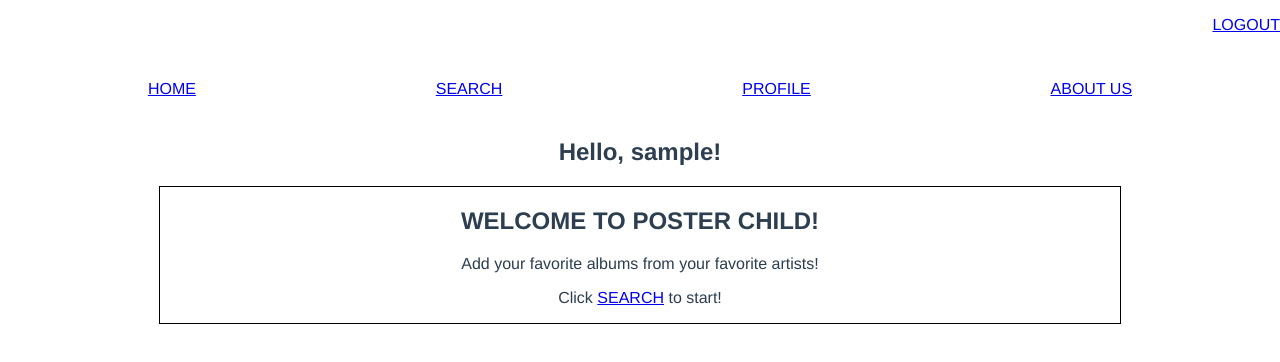
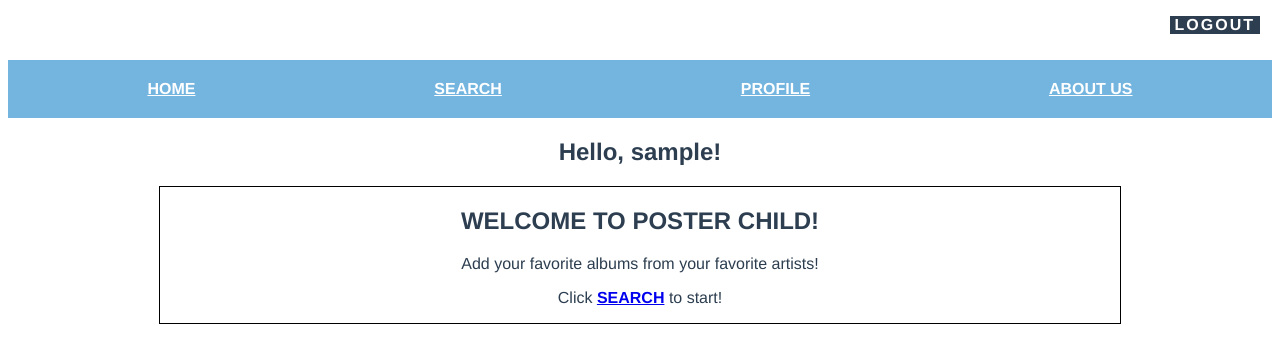
Before and after one commit to team-alarm-clock/app, a Vue app: page /#/ in a window 1280 px wide. Shown: the top 362 px of the page. Built offline with nearby package versions, Linux system fonts and the light colour scheme; sample sign-in values are in the browser's storage.

Commit message:
added styles to header & forms

```diff
--- a/src/components/App.vue
+++ b/src/components/App.vue
@@ -93,6 +93,23 @@ export default {
   position: absolute;
   top: 0;
   right: 0;
+  margin-right:20px;
+  background-color:#2c3e50;
+
 }
+#logout a{
+  color:white;
+  font-weight:600;
+  text-decoration: none;
+  letter-spacing: 2px;
+  padding:5px;
+ }
+  #logout a:hover{
+  color:white;
+  font-weight:600;
+  text-decoration: none;
+  background-color: #74b5e0;
+  padding:5px;
+ }
 
 </style>
--- a/src/components/auth/Auth.vue
+++ b/src/components/auth/Auth.vue
@@ -94,7 +94,9 @@ p {
     margin-bottom: 19px;
     width: 330px;
     padding:10px;
-    background-color: rgba(182, 182, 182, 0.4);
+    color:white;
+    font-weight:600;
+    background-color: #74b5e0;
     }
  form {
     padding:10px;
--- a/src/components/auth/CredentialsForm.vue
+++ b/src/components/auth/CredentialsForm.vue
@@ -49,14 +49,18 @@ p {
     margin-bottom: 19px;
     width: 330px;
     padding:10px;
-    background-color: rgba(182, 182, 182, 0.4);
+    background-color: #74b5e0;
+    color:white;
+    font-weight:600;
     }
  form {
     padding:10px;
     margin: 0 auto;
     align-content: center;
     width:330px;
-    background-color: rgba(182, 182, 182, 0.4);
+    background-color:  #74b5e0;
+    color:white;
+    font-weight:600;
     }
 
 h3 {
--- a/src/components/home/Home.vue
+++ b/src/components/home/Home.vue
@@ -2,7 +2,7 @@
     <section>
         <h1>WELCOME TO POSTER CHILD!</h1>
         <p>Add your favorite albums from your favorite artists!</p>
-        <p>Click <RouterLink to="/search">SEARCH</RouterLink> to start!</p>
+        <p>Click <RouterLink to="/search"><strong>SEARCH</strong></RouterLink> to start!</p>
     </section>
 </template>
 
--- a/src/components/shared/Header.vue
+++ b/src/components/shared/Header.vue
@@ -11,12 +11,15 @@
 export default {
 
 };
-</script>
+</script>git
 
 <style scoped>
 header {
     padding: 20px;
     display: flex;
     justify-content: space-around;
+    background-color: #74b5e0;
 }
+a {color:white;
+font-weight:900}
 </style>
```
